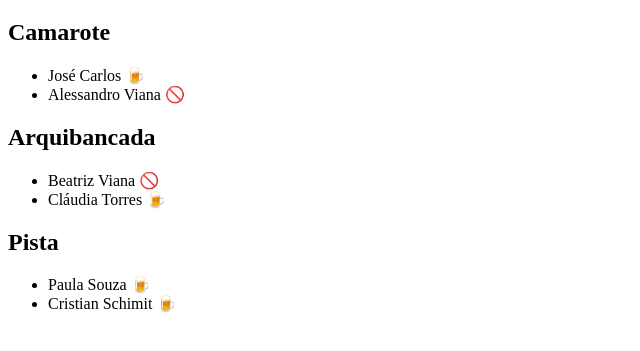
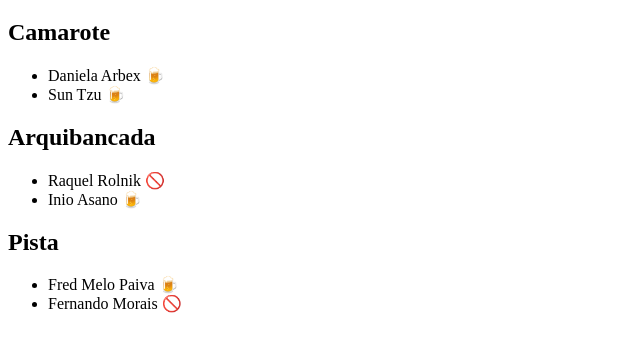
Before and after one commit to petry078/devinhouse, a plain HTML site: page Semana3/ex4-9.html in a window 1280 px wide. Shown: the part 61-412 px from the top of the page, without its empty margins (0-640 px from the left). Drawn offline with Linux system fonts and the light colour scheme.

Commit message:
entrega final semana3

```diff
--- a/Semana3/ex4-9.html
+++ b/Semana3/ex4-9.html
@@ -34,14 +34,14 @@
 
   </main>
   <script>
-    const jose = { nome: "José", sobrenome: "Carlos", setor: "camarote", idade: 19 };
-    const convidado2 = { nome: "Alessandro", sobrenome: "Viana", setor: "camarote", idade: 17 };
-    const convidado3 = { nome: "Paula", sobrenome: "Souza", setor: "pista", idade: 22 };
-    const convidado4 = { nome: "Cristian", sobrenome: "Schimit", setor: "pista", idade: 28 };
-    const convidado5 = { nome: "Beatriz", sobrenome: "Viana", setor: "arquibancada", idade: 16 };
-    const convidado6 = { nome: "Cláudia", sobrenome: "Torres", setor: "arquibancada", idade: 33 };
+    const daniela = { nome: "Daniela", sobrenome: "Arbex", setor: "camarote", idade: 19 };
+    const sun = { nome: "Sun", sobrenome: "Tzu", setor: "camarote", idade: 199 };
+    const fred = { nome: "Fred", sobrenome: "Melo Paiva", setor: "pista", idade: 22 };
+    const fernando = { nome: "Fernando", sobrenome: "Morais", setor: "pista", idade: 17 };
+    const raquel = { nome: "Raquel", sobrenome: "Rolnik", setor: "arquibancada", idade: 16 };
+    const inio = { nome: "Inio", sobrenome: "Asano", setor: "arquibancada", idade: 33 };
 
-    const listaDeConvidados = [ jose, convidado2, convidado3, convidado4, convidado5, convidado6 ];
+    const listaDeConvidados = [ daniela, sun, fred, fernando, raquel, inio ];
 
     function liberarBebidas(lista) {
       const resultado = lista.map((convidado) => {
```
Also changed, not shown: 1 other file.
